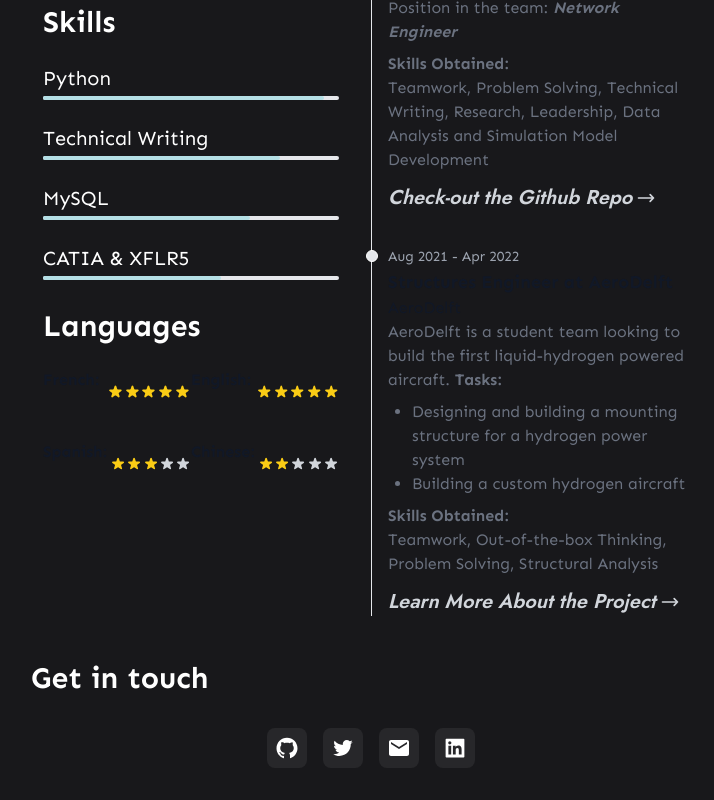
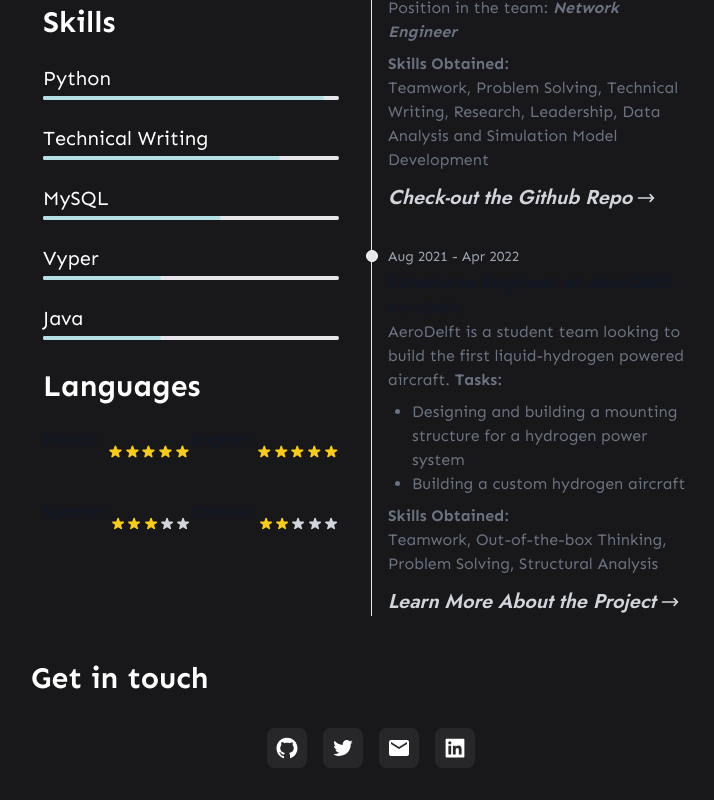
Before and after one commit to 0xVict0r/portfolio-website, a Next.js app: page / in a window 1280 px wide. Shown: the part 1424-2224 px from the top of the page, without its empty margins (269-983 px from the left). Built offline with nearby package versions, Linux system fonts and the light colour scheme.

Commit message:
changed skills

```diff
--- a/components/Sections/Main.section.tsx
+++ b/components/Sections/Main.section.tsx
@@ -57,15 +57,23 @@ const Main: NextComponentType = () => {
                     <span className="text-md font-medium md:text-xl text-white custom:text-lg">MySQL</span>
                 </div>
                 <div className="w-full bg-gray-200 rounded-full h-1 dark:bg-gray-700">
-                    <div className="bg-skills h-1 rounded-full" style={{width: "70%"}}></div>
+                    <div className="bg-skills h-1 rounded-full" style={{width: "60%"}}></div>
                 </div>
 
                 <p> &nbsp; </p>
                 <div className="flex justify-between mb-1">
-                    <span className="text-md font-medium md:text-xl text-white custom:text-lg">CATIA & XFLR5</span>
+                    <span className="text-md font-medium md:text-xl text-white custom:text-lg">Vyper</span>
                 </div>
                 <div className="w-full bg-gray-200 rounded-full h-1 dark:bg-gray-700">
-                    <div className="bg-skills h-1 rounded-full" style={{width: "60%"}}></div>
+                    <div className="bg-skills h-1 rounded-full" style={{width: "40%"}}></div>
+                </div>
+
+                <p> &nbsp; </p>
+                <div className="flex justify-between mb-1">
+                    <span className="text-md font-medium md:text-xl text-white custom:text-lg">Java</span>
+                </div>
+                <div className="w-full bg-gray-200 rounded-full h-1 dark:bg-gray-700">
+                    <div className="bg-skills h-1 rounded-full" style={{width: "40%"}}></div>
                 </div>
             </div>
 
```
